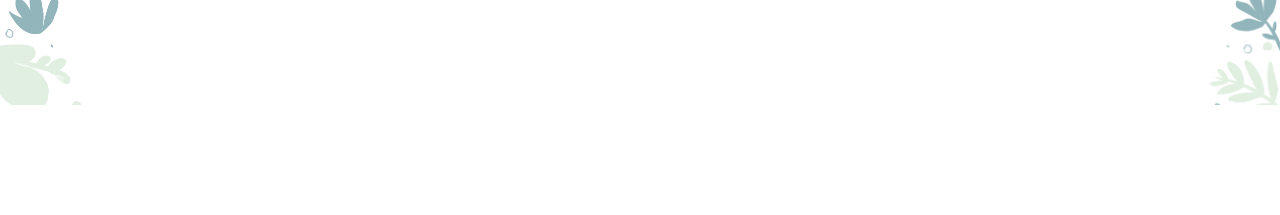
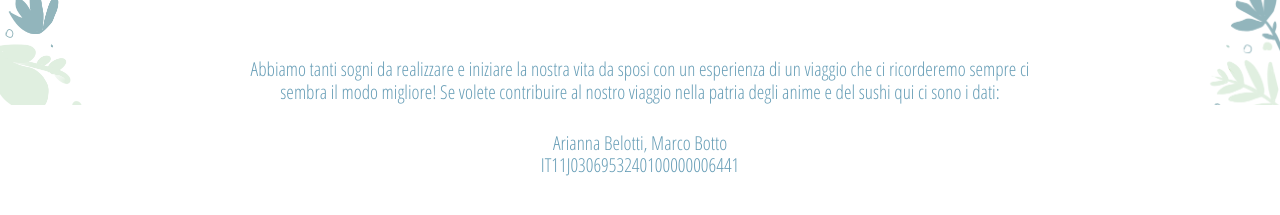
Before and after one commit to elboman/arielbowedding.com, a plain HTML site: page index.html in a window 1280 px wide. Shown: the part 695-910 px from the top of the page. Before the commit the page ends 800 px from the top, so only its background shows below. Drawn offline with Linux system fonts and the light colour scheme.

Commit message:
feat(gift): add basic info

```diff
--- a/css/main.css
+++ b/css/main.css
@@ -1,6 +1,7 @@
 body {
   color: #669db6;
   font-size: 15px;
+  padding: 40px;
 }
 
 a {
@@ -77,3 +78,7 @@ p {
   background-position: top right;
   background-image: url("/img/bg-right.png");
 }
+
+.gift {
+  margin-top: 40px;
+}
--- a/index.html
+++ b/index.html
@@ -32,6 +32,15 @@
           >Via Marigolda, 13, 24035 Curno BG, Italy</a
         >
       </p>
+      <br />
+      <p class="gift">
+        Abbiamo tanti sogni da realizzare e iniziare la nostra vita da sposi con un esperienza di un viaggio che ci ricorderemo sempre ci sembra il modo migliore! Se volete contribuire al nostro viaggio nella patria degli anime e del sushi qui ci sono i dati:
+      </p>
+      <br />
+      <p>
+        Arianna Belotti, Marco Botto<br />
+        IT11J0306953240100000006441
+      </p>
     </div>
 
     <script
```
